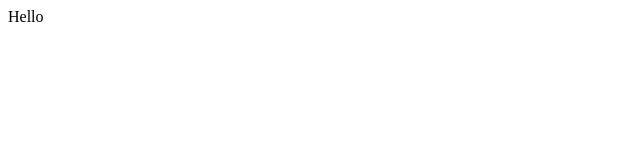
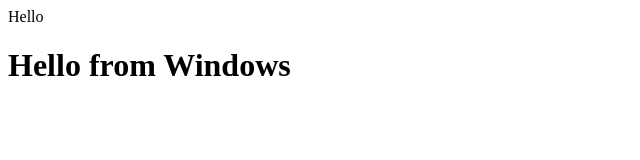
Before and after one commit to Jerin8246/DSA_Python, a plain HTML site: page index.html in a window 1280 px wide. Shown: the whole page, without its empty margins (0-640 px from the left). Drawn offline with Linux system fonts and the light colour scheme.

Commit message:
Add h1 to index.html
Some more description

```diff
--- a/index.html
+++ b/index.html
@@ -1 +1,2 @@
 <div> Hello</div>
+<h1>Hello from Windows</h1>
```
Also changed, not shown: 1 other file.
